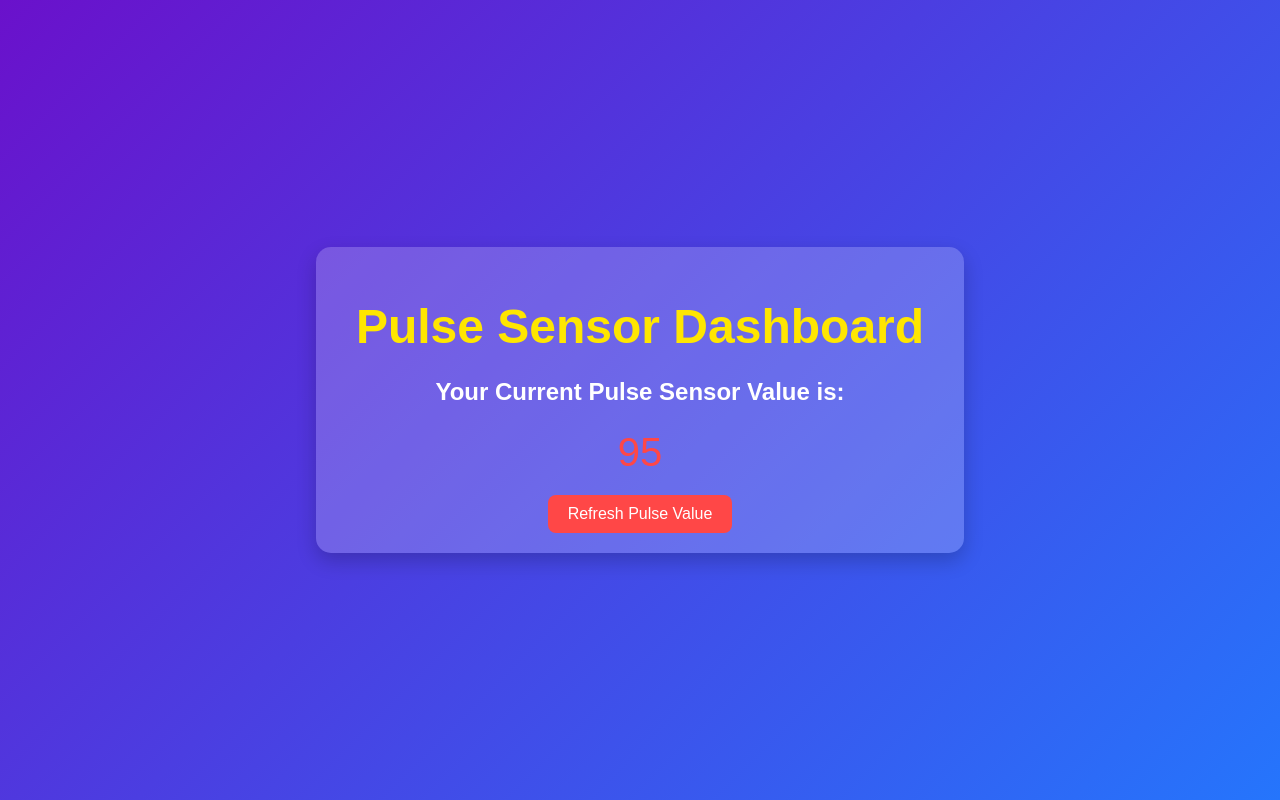
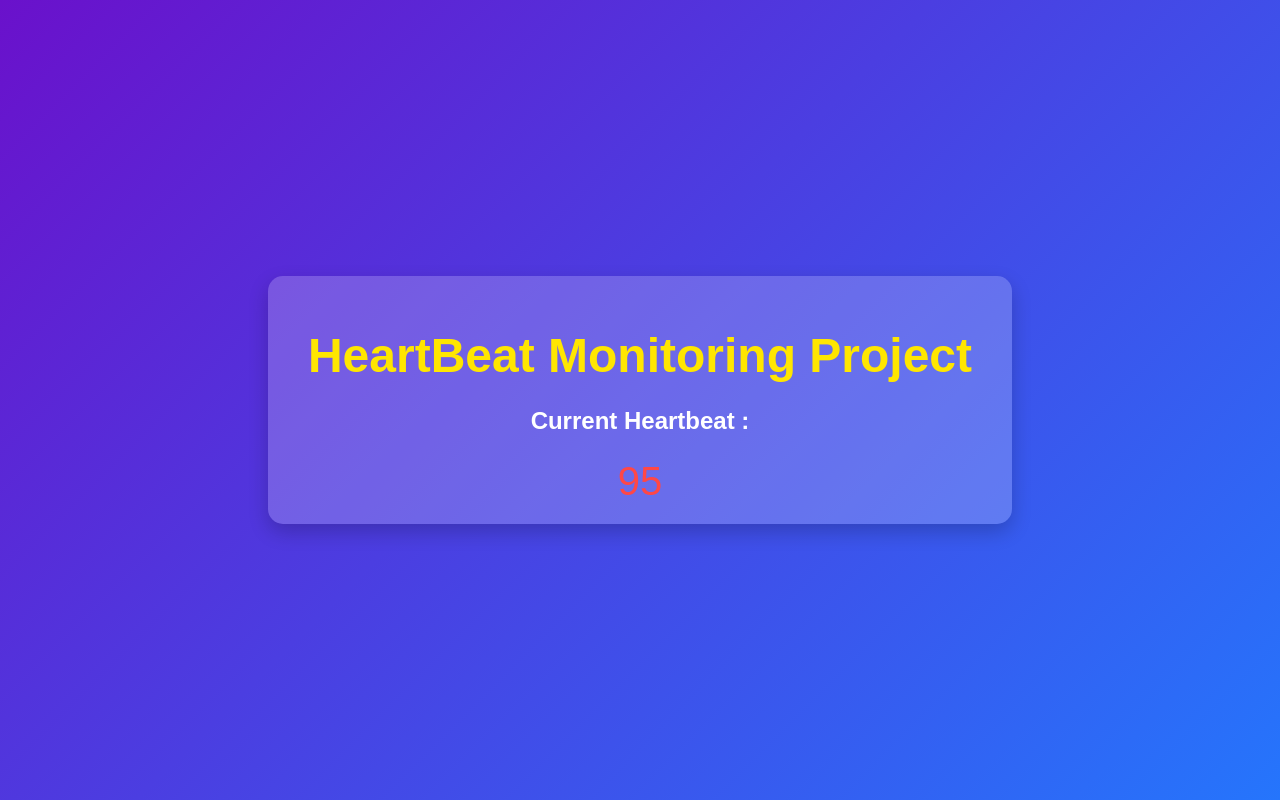
Before and after one commit to goutham03062001/PulseSensor, a plain HTML site: page index.html in a window 1280 px wide. Drawn offline with Linux system fonts and the light colour scheme.

Commit message:
Dashboard text changed

```diff
--- a/index.html
+++ b/index.html
@@ -61,10 +61,10 @@
 </head>
 <body>
     <div class="dashboard">
-        <h1>Pulse Sensor Dashboard</h1>
-        <p>Your Current Pulse Sensor Value is:</p>
+        <h1>HeartBeat Monitoring Project</h1>
+        <p>Current Heartbeat :</p>
         <div class="pulse-value" id="pulseValue">--</div>
-        <button onclick="refreshPulse()">Refresh Pulse Value</button>
+<!--         <button onclick="refreshPulse()">Refresh Pulse Value</button> -->
     </div>
 
     <script>
```
